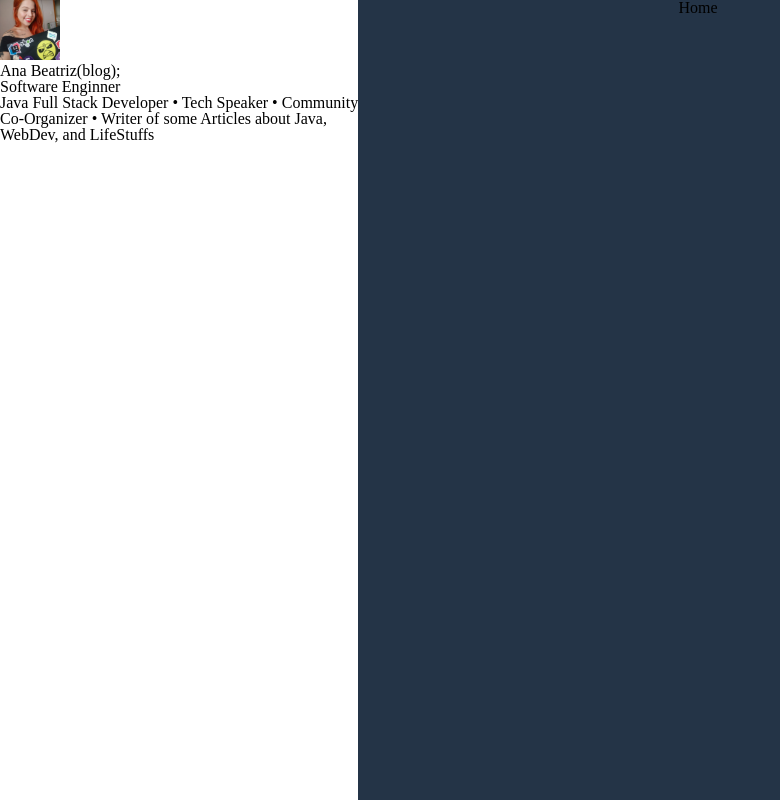
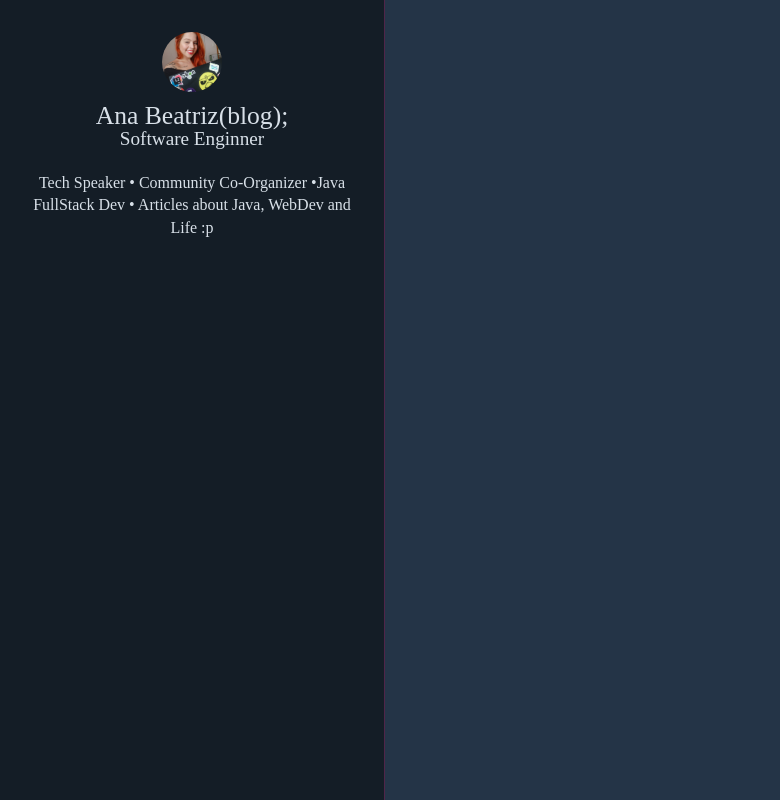
Before and after one commit to ananeridev/anabneri.com.br, a Gatsby site in the folder anabneriblog/: page / in a window 1280 px wide. Shown: the whole page, without its empty margins (0-780 px from the left). Built offline with nearby package versions, Linux system fonts and the light colour scheme; Gatsby itself is replaced by a stand-in of ours.

```diff
--- a/anabneriblog/gatsby-config.js
+++ b/anabneriblog/gatsby-config.js
@@ -2,7 +2,7 @@
   siteMetadata: {
     title: `Ana Beatriz(blog);`,
     position:`Software Enginner`,
-    description: `Java Full Stack Developer • Tech Speaker • Community Co-Organizer • Writer of some Articles about Java, WebDev, and LifeStuffs`,
+    description: `Tech Speaker • Community Co-Organizer •Java FullStack Dev • Articles about Java, WebDev and Life :p `,
     author: `@anabneri`,
   },
   plugins: [
--- a/anabneriblog/package.json
+++ b/anabneriblog/package.json
@@ -18,7 +18,8 @@
     "react": "^16.12.0",
     "react-dom": "^16.12.0",
     "react-helmet": "^6.0.0",
-    "styled-components": "^5.1.0"
+    "styled-components": "^5.1.0",
+    "styled-icons": "^10.2.1"
   },
   "devDependencies": {
     "cross-env": "^7.0.2",
--- a/anabneriblog/src/components/Avatar/index.js
+++ b/anabneriblog/src/components/Avatar/index.js
@@ -1,6 +1,7 @@
 import React from 'react'
 import { useStaticQuery, graphql} from 'gatsby'
-import Img from 'gatsby-image'
+
+import * as S from './styled'
 
 const Avatar = () => {
     const { avatarImage } = useStaticQuery (
@@ -17,7 +18,7 @@
     `
  )
 
-    return <Img fixed={avatarImage.childImageSharp.fixed} />
+    return <S.AvatarWrapper fixed={avatarImage.childImageSharp.fixed} />
 }
 
 export default Avatar
--- a/anabneriblog/src/components/Avatar/styled.js
+++ b/anabneriblog/src/components/Avatar/styled.js
@@ -0,0 +1,9 @@
+import styled from 'styled-components'
+import Img  from "gatsby-image"
+
+export const AvatarWrapper = styled(Img)`
+    border-radius: 50%;
+    height: 3.75rem;
+    margin: auto;
+    width: 3.75rem;
+`
--- a/anabneriblog/src/components/Layout/Index.js
+++ b/anabneriblog/src/components/Layout/Index.js
@@ -1,6 +1,6 @@
 import React from "react"
 import PropTypes from "prop-types"
-import Profile from "../Profile"
+import Sidebar from "../Sidebar"
 
 import * as S from "./styled"
 import GlobalStyles from '../../styles/global'
@@ -9,9 +9,7 @@
   return (
     <S.LayoutWrapper>
       <GlobalStyles />
-    <aside>
-      <Profile />
-    </aside>
+          <Sidebar />
         <S.LayoutMain>{children}</S.LayoutMain>
     </S.LayoutWrapper>
 
--- a/anabneriblog/src/components/Profile/index.js
+++ b/anabneriblog/src/components/Profile/index.js
@@ -2,6 +2,7 @@
 import { useStaticQuery, graphql} from 'gatsby'
 
 import Avatar from '../Avatar'
+import *  as S from "./styled"
 
 const Profile = () => {
   const {
@@ -21,12 +22,15 @@
   `)
 
   return (
-    <div className="Profile-wrapper">
+    <S.ProfileWrapper>
+      <S.ProfileLink>
         <Avatar />
-        <h1>{title}</h1>
-        <h2>{position}</h2>
-        <p>{description}</p>
-    </div>
+        <S.ProfileAuthor>{title}
+        <S.ProfilePosition>{position}</S.ProfilePosition>
+        </S.ProfileAuthor>
+        </S.ProfileLink>
+        <S.ProfileDescription>{description}</S.ProfileDescription>
+    </S.ProfileWrapper>
   )
 }
 
--- /dev/null
+++ b/anabneriblog/src/components/Profile/styled.js
@@ -0,0 +1,37 @@
+import styled from 'styled-components'
+import { Link } from  'gatsby'
+
+
+
+export const ProfileWrapper = styled.section`
+    color: #d8e0e8;
+    diplay: flex;
+    flex-direction: column.
+`
+
+export const ProfileLink = styled(Link)`
+    color: #d8e0e8;
+    text-decoration: none;
+    transition: color 0.5s;
+
+    &:hover {
+        color: #c51f5d;
+    }
+`
+
+export const ProfileAuthor = styled.h1`
+    font-size: 1.6rem;
+    margin: 0.5rem auto 1.5rem;
+`
+
+export const ProfilePosition = styled.small`
+    display: block;
+    font-size: 1.2rem;
+    font-weight: 300;
+`
+
+export const ProfileDescription = styled.p`
+    font-size: 1rem;
+    font-weight: 300;
+    line-height: 1.4;
+`
--- /dev/null
+++ b/anabneriblog/src/components/Sidebar/index.js
@@ -0,0 +1,13 @@
+import React from 'react'
+import Profile from '../Profile'
+
+import * as S from './styled'
+
+const Sidebar = () => (
+    <S.SidebarWrapper>
+        <Profile />
+    </S.SidebarWrapper>
+)
+
+
+export default Sidebar
--- /dev/null
+++ b/anabneriblog/src/components/Sidebar/styled.js
@@ -0,0 +1,14 @@
+import styled from 'styled-components'
+
+export const SidebarWrapper = styled.aside`
+    align-items: center;
+    border-right: 1px solid #4f2549 ;
+    background: #141d26;
+    display: flex;
+    flex-direction: column;
+    height: 100vh;
+    position: fixed;
+    padding: 2rem;
+    text-align: center;
+    width: 20rem;
+`
```
Also changed, not shown: anabneriblog/src/components/SocialLinks/content.js (added, +26 -0 lines), anabneriblog/src/components/SocialLinks/icons.js (added, +15 -0 lines), 1 other file.
